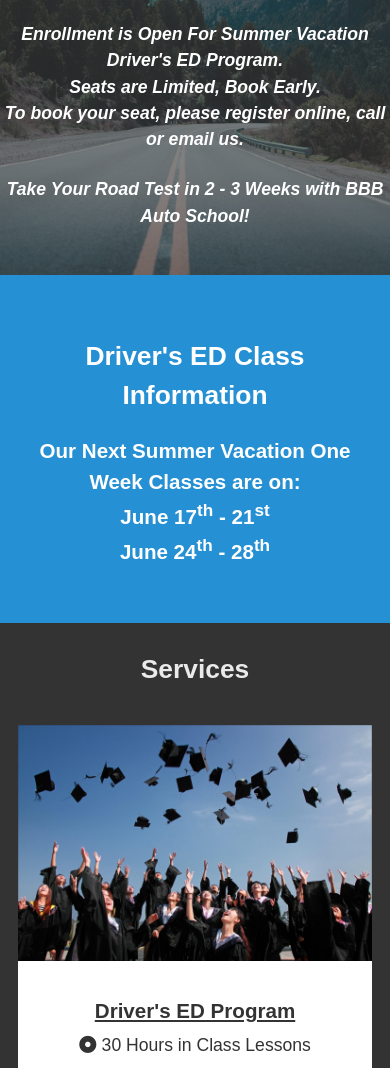
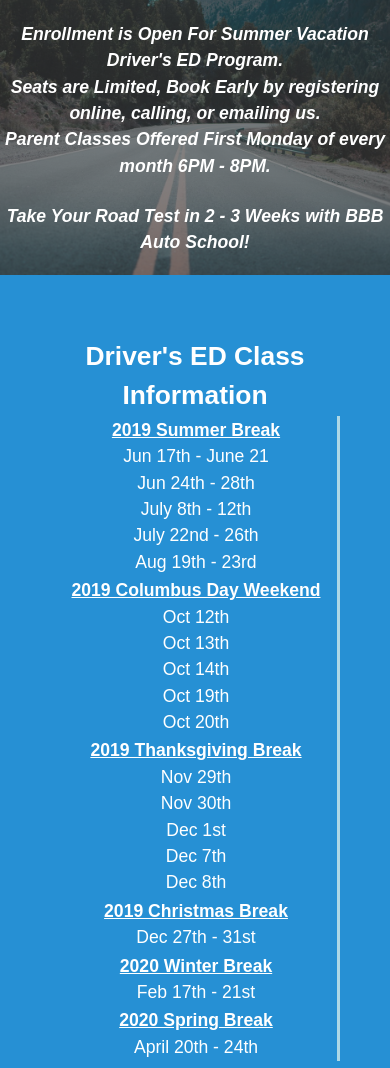
Before and after one commit to bbpokharel/bbpokharel.github.io, a plain HTML site: page index.html in a window 390 px wide. Shown: the part 95-1163 px from the top of the page. Drawn offline with Linux system fonts and the light colour scheme.

Commit message:
Add new schedule + fix prevent double submit + terms of service update + notice board minor tweak

```diff
--- a/index.html
+++ b/index.html
@@ -22,12 +22,13 @@
         <img class="header-image" src="./pictures/logo_with_pitch.png" alt="BBB Auto School Logo" />
       </div>
       <div class="header-right">
-        <h2>Notice !! Notice!! Notice!!</h2>
+        <h2>Notice Board</h2>
 
         <i>
           <h4>Enrollment is Open For Summer Vacation Driver's ED Program.<br />
-            Seats are Limited, Book Early. <br />
-            To book your seat, please register online, call or email us.</h4>
+            Seats are Limited, Book Early by registering online, calling, or emailing us. <br />
+            Parent Classes Offered First Monday of every month 6PM - 8PM.
+          </h4>
 
           <h4>Take Your Road Test in 2 - 3 Weeks with BBB Auto School!
 
@@ -42,12 +43,40 @@
   <main id="main">
 
     <section id="section-c-1" class="grid" style="background:#2690d4; color: #ffffff">
-      <div class="content-wrap" style="padding-bottom: 0px">
+      <div class="content-wrap" style="padding-bottom: 0px; ">
         <h2 style="padding-bottom: 0px">Driver's ED Class Information</h2>
-        <h3>Our Next Summer Vacation One Week Classes are on: <br />
-          June 17<sup>th</sup> - 21<sup>st</sup> <br/>
-          June 24<sup>th</sup> - 28<sup>th</sup>
-        </h3>
+          <table align="center" style="border-spacing: 20px 0; border-collapse: separate;">
+            <tbody>
+              <tr style="text-align: center">
+
+                  <td style="vertical-align: top; border-right: 3px solid lightblue;">
+                  <span style="font-weight: bold; text-decoration: underline">2019 Summer Break</span>
+                  <br />Jun 17th - June 21 <br />Jun 24th - 28th<br />July 8th - 12th <br />July 22nd - 26th <br />Aug 19th - 23rd</td>
+
+                  <td style="vertical-align: top; border-right: 3px solid lightblue; ">
+                    <span style="font-weight: bold; text-decoration: underline">2019 Columbus Day Weekend</span>
+                  <br />Oct 12th <br/>Oct 13th <br/>Oct 14th<br/>Oct 19th<br />Oct 20th</td>
+
+                  <td style="vertical-align: top; border-right: 3px solid lightblue">
+                    <span style="font-weight: bold; text-decoration: underline">2019 Thanksgiving Break</span>
+                  <br/>Nov 29th <br/> Nov 30th <br /> Dec 1st <br/> Dec 7th <br />Dec 8th</td>
+
+                  <td style="vertical-align: top; border-right: 3px solid lightblue">
+                    <span style="font-weight: bold; text-decoration: underline">2019 Christmas Break</span>
+                  <br/>Dec 27th - 31st</td>
+
+                  <td style="vertical-align: top; border-right: 3px solid lightblue">
+                    <span style="font-weight: bold; text-decoration: underline">2020 Winter Break</span>
+                  <br/>Feb 17th - 21st</td>
+
+                  <td style="vertical-align: top; border-right: 3px solid lightblue">
+                    <span style="font-weight: bold; text-decoration: underline">2020 Spring Break</span>
+                  <br/>April 20th - 24th</td>
+              </tr>
+            </tbody>
+          </table>
+
+
       </div>
     </section>
 
@@ -186,7 +215,8 @@
                   target="_blank">Road Test Application</a>
               </li>
               <li>
-                <a href="https://www.youtube.com/watch?v=dC1iJ3MzooI" target="_blank">Tips and Tricks on Passing Your Road Test [Youtube]</a>
+                <a href="https://www.youtube.com/watch?v=dC1iJ3MzooI" target="_blank">Tips and Tricks on Passing Your
+                  Road Test [Youtube]</a>
               </li>
               <li>
                 <a href="https://atlas-myrmv.massdot.state.ma.us/myrmv/_/" target="_blank">Schedule Road Test</a>
--- a/register.js
+++ b/register.js
@@ -38,6 +38,7 @@
   console.log("status", status);
 
   alert("Registration Information Saved! If you don't hear back from us in 48 hours, please give us a call!")
+  window.location.replace("https://www.bbbautoschool.com/");
   return false;
 }
 
@@ -71,6 +72,7 @@
   console.log("status", status);
 
   alert("Registration Information Saved! If you don't hear back from us in 48 hours, please give us a call!")
+  window.location.replace("https://www.bbbautoschool.com/");
   return false;
 }
 
--- a/style.css
+++ b/style.css
@@ -154,6 +154,7 @@
   padding: 2em;
   margin-bottom: 0em;
   padding-bottom: 2em;
+  margin: 0 auto;
 }
 
 /* Section D / Boxes */
@@ -433,3 +434,20 @@
   from {top: 30px; opacity: 1;}
   to {top: 0; opacity: 0;}
 }
+
+@media all and (max-width:500px){
+  table{
+      width:100%;
+  }
+
+  td{
+      display:block;
+      width:100%;
+      border-left: 0px solid white;
+  }
+
+  tr{
+      display:block;
+      margin-bottom:30px;
+  }
+}
```
Also changed, not shown: 2 other files.
